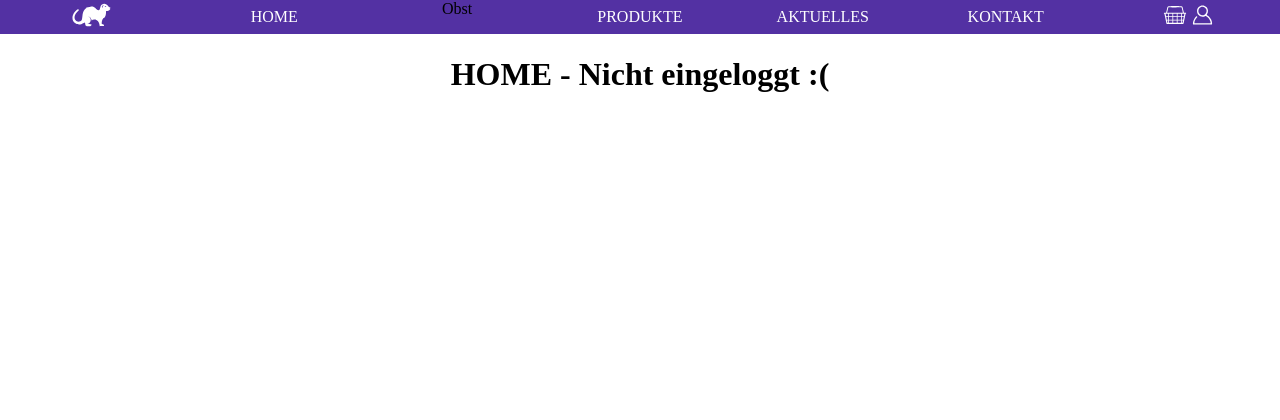
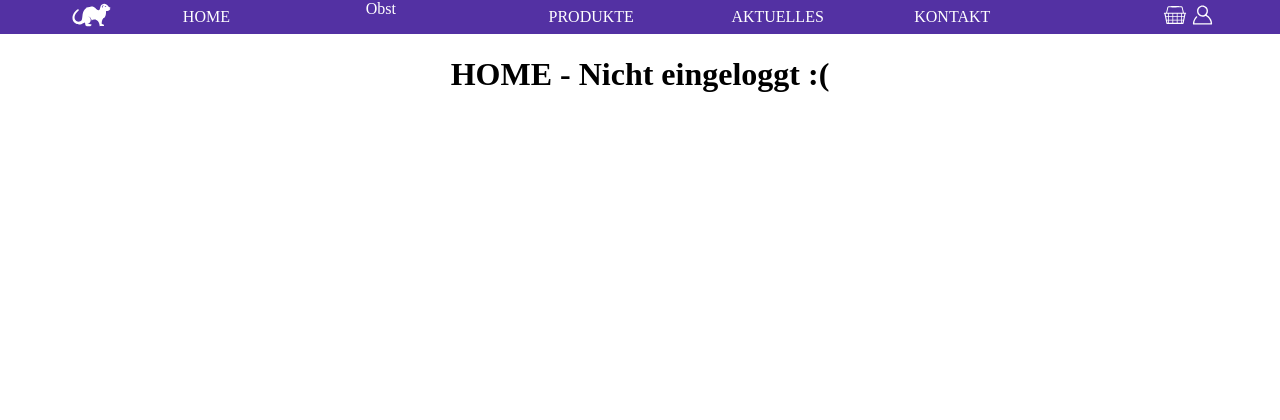
Before and after one commit to Diafreak/FrFrFrFr, a PHP site: page / in a window 1280 px wide. Shown: the top 420 px of the page. Run offline with PHP 8.4, Linux system fonts and the light colour scheme; some web fonts are replaced.

Commit message:
I tried so hard (navbar unterleiste tbc)

```diff
--- a/assets/styles/style.css
+++ b/assets/styles/style.css
@@ -72,7 +72,9 @@
 }
 
 header > nav > ul > li,
-header > nav > ul > a
+header > nav > ul > a,
+header > nav > ul a  li,
+header > nav > ul > div > a
 {
     display: table-cell;
     vertical-align: middle;
@@ -81,6 +83,11 @@
     text-align: center;
     text-decoration: none;
     height: 100%;
+}
+header > nav > ul > div > a > li
+{
+    display: list-item;
+    text-align: -webkit-match-parent;
 }
 
 
--- a/views/navigationBar.php
+++ b/views/navigationBar.php
@@ -12,7 +12,7 @@
                     <li>HOME</li>
                 </a>
                 <div class="dropdown-menu">
-                    <a href="?c=pages&a=about" class="dropdown-element">
+                    <a href="?c=pages&a=about" >
                         <li>Obst</li>
                     </a>
                     <div class="dropdown-content">
```
